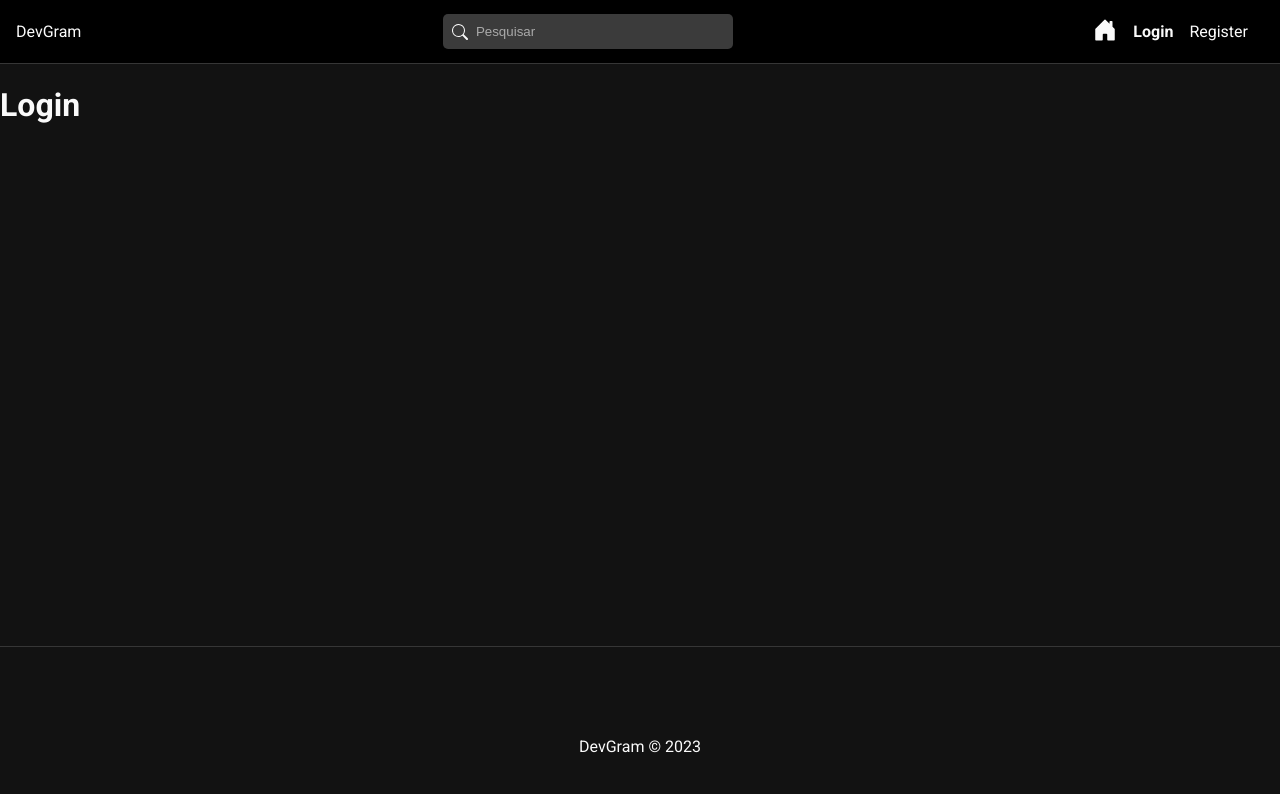
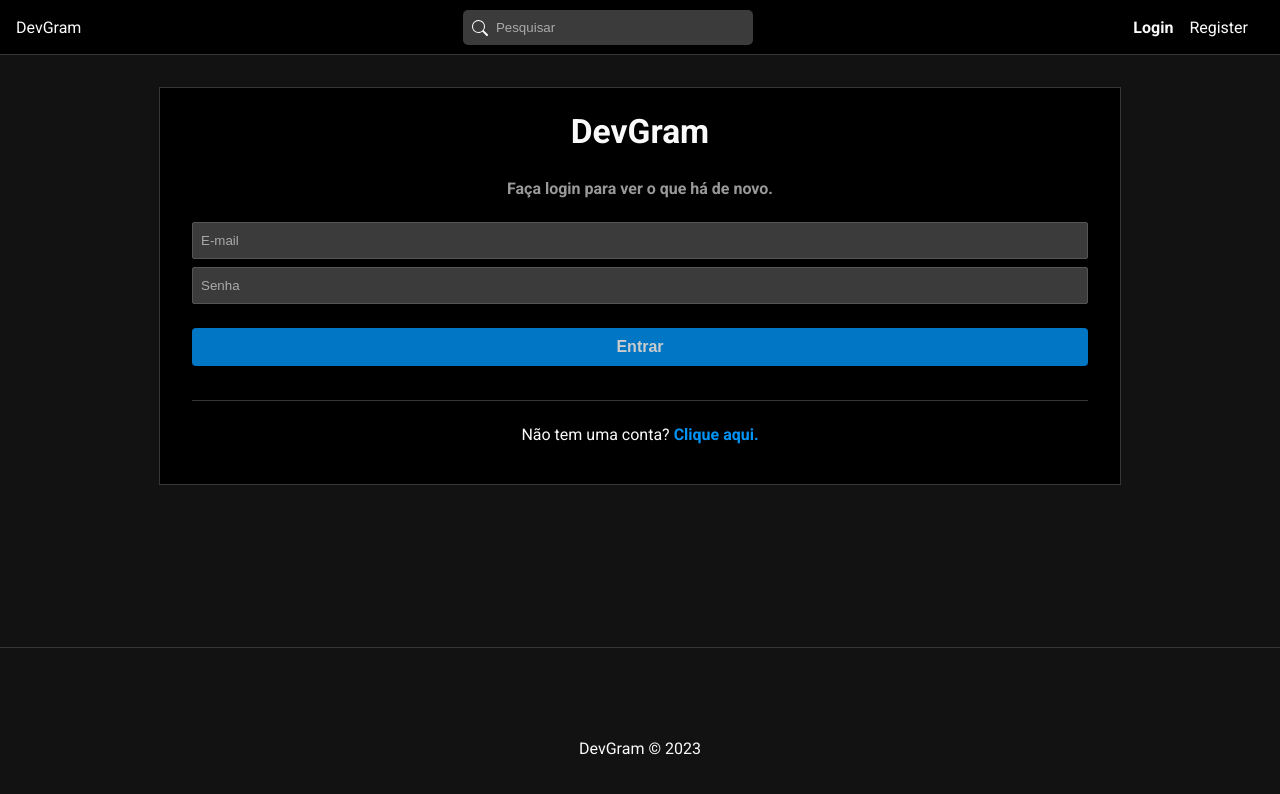
Before and after one commit to Jhonypd/devgram, a React (Create React App) app in the folder frontend/: page /login in a window 1280 px wide. Shown: the top 794 px of the page. Built offline with nearby package versions, Linux system fonts and the light colour scheme.

Commit message:
feat: added new function in authService, created Login

```diff
--- a/frontend/src/components/Navbar.js
+++ b/frontend/src/components/Navbar.js
@@ -1,5 +1,6 @@
 import "./Navbar.scss";
 
+//components
 import { NavLink, Link } from "react-router-dom";
 import {
   BsSearch,
@@ -8,7 +9,29 @@
   BsFillCameraFill,
 } from "react-icons/bs";
 
+//hooks
+import { useState } from "react";
+import { useAuth } from "../hooks/useAuth";
+import { useDispatch, useSelector } from "react-redux";
+import { useNavigate } from "react-router-dom";
+
+//Redux
+import { logout, reset } from "../slices/authSlice";
+
 const Navbar = () => {
+  const { auth } = useAuth();
+  const { user } = useSelector((state) => state.auth);
+
+  const navigate = useNavigate();
+  const dispatch = useDispatch();
+
+  const handleLogout = () => {
+    dispatch(logout());
+    dispatch(logout());
+
+    navigate("/login");
+  };
+
   return (
     <div>
       <nav id="nav">
@@ -18,17 +41,37 @@
           <input type="text" placeholder="Pesquisar" />
         </form>
         <ul id="nav-links">
+          {auth ? (
+            <>
               <li>
                 <NavLink to={"/"}>
                   <BsHouseDoorFill />
                 </NavLink>
               </li>
+              {user && (
+                <li>
+                  <NavLink to={`/users/${user._id}`}>
+                    <BsFillCameraFill />
+                  </NavLink>
+                </li>
+              )}
+              <li>
+                <NavLink to={"/profile"}>
+                  <BsFillPersonFill />
+                </NavLink>
+              </li>
+              <span onClick={handleLogout}>Sair</span>
+            </>
+          ) : (
+            <>
               <li>
                 <NavLink to={"/login"}>Login</NavLink>
               </li>
               <li>
                 <NavLink to={"/register"}>Register</NavLink>
               </li>
+            </>
+          )}
         </ul>
       </nav>
     </div>
--- a/frontend/src/pages/Auth/Login.js
+++ b/frontend/src/pages/Auth/Login.js
@@ -1,9 +1,64 @@
 import "./Auth.scss";
 
+//Components
+import { Link } from "react-router-dom";
+import Message from "../../components/Message";
+
+//Hooks
+import { useEffect, useState } from "react";
+import { useSelector, useDispatch } from "react-redux";
+
+//Redux
+import { login, reset } from "../../slices/authSlice";
+
 const Login = () => {
+  const [email, setEmail] = useState("");
+  const [password, setPassword] = useState("");
+
+  const dispatch = useDispatch();
+
+  const { loading, error } = useSelector((state) => state.auth);
+
+  const handleSubmit = (e) => {
+    e.preventDefault();
+
+    const user = {
+      email,
+      password,
+    };
+
+    dispatch(login(user));
+  };
+
+  //clean all auth states
+  useEffect(() => {
+    dispatch(reset());
+  }, [dispatch]);
+
   return (
-    <div>
-      <h1>Login</h1>
+    <div id="login">
+      <h2>DevGram</h2>
+      <p className="subtitle">Faça login para ver o que há de novo.</p>
+      <form onSubmit={handleSubmit}>
+        <input
+          type="text"
+          placeholder="E-mail"
+          onChange={(e) => setEmail(e.target.value)}
+          value={email || ""}
+        />
+        <input
+          type="password"
+          placeholder="Senha"
+          onChange={(e) => setPassword(e.target.value)}
+          value={password || ""}
+        />
+        {!loading && <input type="submit" value="Entrar" />}
+        {loading && <input type="submit" value="Aguarde..." disabled />}
+        {error && <Message msg={error} type="error" />}
+      </form>
+      <p>
+        Não tem uma conta? <Link to={"/register"}>Clique aqui.</Link>
+      </p>
     </div>
   );
 };
--- a/frontend/src/pages/loading/Loading.js
+++ b/frontend/src/pages/loading/Loading.js
@@ -3,7 +3,7 @@
 const Loading = () => {
   return (
     <div className="loading">
-      <span class="loader"></span>
+      <span className="loader"></span>
     </div>
   );
 };
--- a/frontend/src/services/authService.js
+++ b/frontend/src/services/authService.js
@@ -10,7 +10,32 @@
       .then((res) => res.json())
       .catch((err) => err);
 
-    if (res) {
+    if (res._id) {
+      localStorage.setItem("user", JSON.stringify(res));
+    }
+
+    return res;
+  } catch (error) {
+    console.error(error);
+  }
+};
+
+//Logout an user
+const logout = () => {
+  localStorage.removeItem("user");
+};
+
+//Sign in an user
+
+const login = async (data) => {
+  const config = requestConfig("POST", data);
+
+  try {
+    const res = await fetch(api + "/users/login", config)
+      .then((res) => res.json())
+      .catch((err) => err);
+
+    if (res._id) {
       localStorage.setItem("user", JSON.stringify(res));
     }
 
@@ -22,6 +47,8 @@
 
 const authService = {
   register,
+  logout,
+  login,
 };
 
 export default authService;
--- a/frontend/src/slices/authSlice.js
+++ b/frontend/src/slices/authSlice.js
@@ -26,6 +26,25 @@
   }
 );
 
+//logout an user
+
+export const logout = createAsyncThunk("auth/logout", async () => {
+  await authService.logout();
+});
+
+// Login in an user
+export const login = createAsyncThunk("auth/login", async (user, thunkAPI) => {
+  const data = await authService.login(user);
+
+  // Check for errors
+  if (data.errors) {
+    console.log(data.errors);
+    return thunkAPI.rejectWithValue(data.errors[0]);
+  }
+
+  return data;
+});
+
 export const authSlice = createSlice({
   name: "auth",
   initialState,
@@ -52,6 +71,27 @@
         state.loading = false;
         state.error = action.payload;
         state.user = null;
+      })
+      .addCase(logout.fulfilled, (state, action) => {
+        state.loading = false;
+        state.success = true;
+        state.error = null;
+        state.user = null;
+      })
+      .addCase(login.pending, (state) => {
+        state.loading = true;
+        state.error = null;
+      })
+      .addCase(login.fulfilled, (state, action) => {
+        state.loading = false;
+        state.success = true;
+        state.error = null;
+        state.user = action.payload;
+      })
+      .addCase(login.rejected, (state, action) => {
+        state.loading = false;
+        state.error = action.payload;
+        state.user = null;
       });
   },
 });
```
Lines whose indentation alone changed are shown as unchanged.
